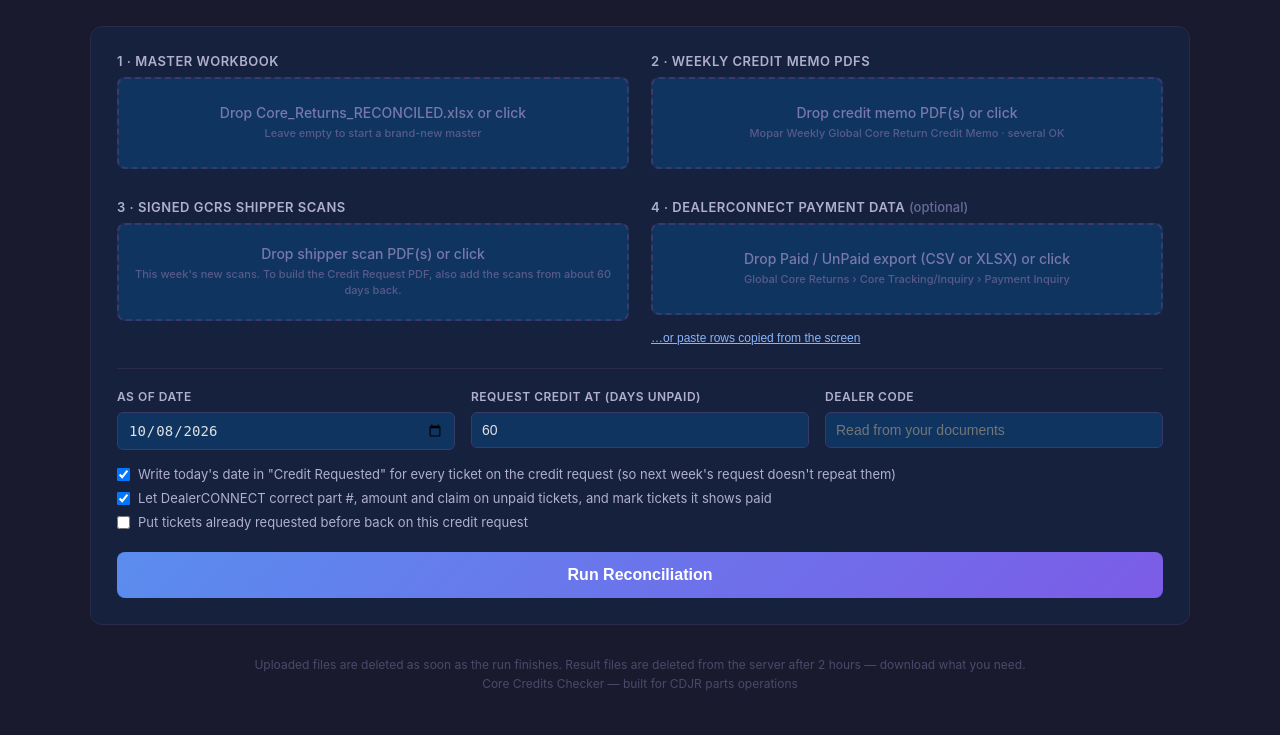
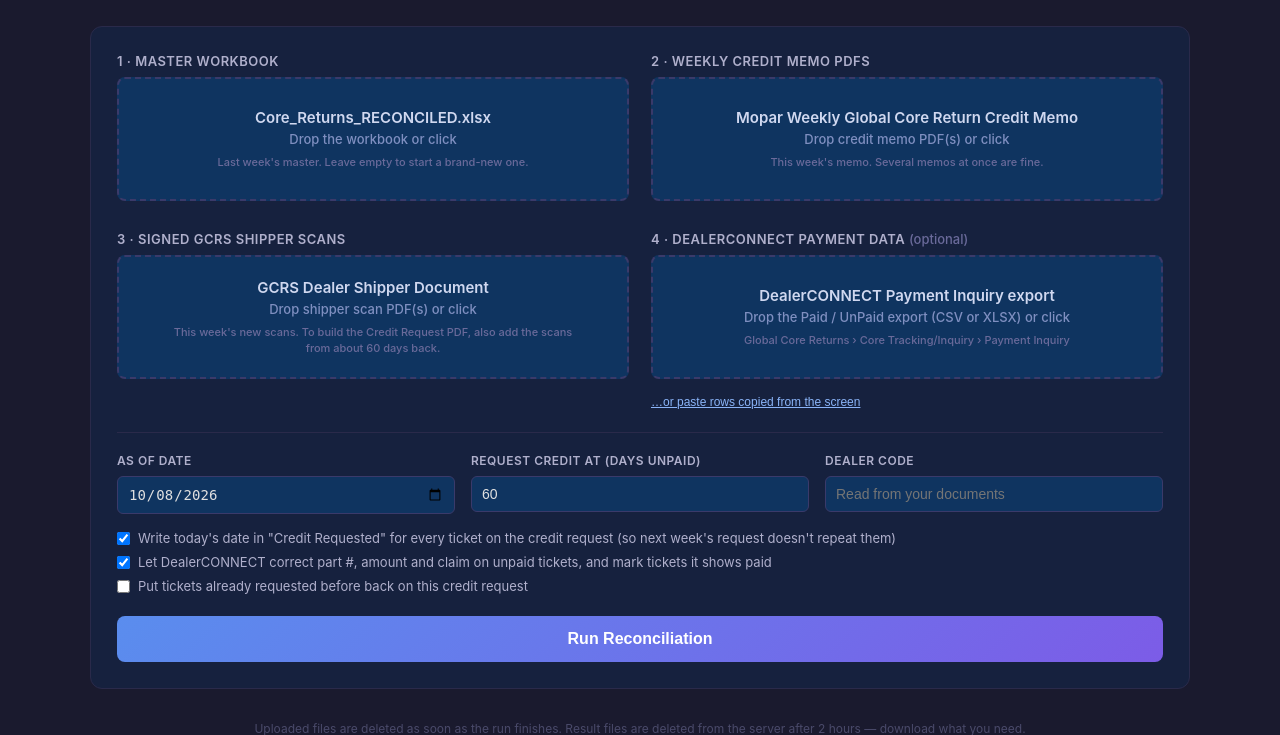
Before and after one commit to cbrown9104/core-credits-checker, a Flask app: page /reconcile in a window 1280 px wide. Shown: the part 187-922 px from the top of the page. Before the commit the page ends 878 px from the top, so only its background shows below. Run offline with Flask 3, Linux system fonts and the light colour scheme.

Commit message:
ui: cleaner upload boxes; dropped files add up instead of replacing
Each of the four upload boxes now reads the same way: the document's name
on top (Core_Returns_RECONCILED.xlsx, Mopar Weekly Global Core Return
Credit Memo, GCRS Dealer Shipper Document, DealerCONNECT Payment Inquiry
export), the "drop or click" line under it, and the explanation in small
type. All four boxes are the same height.

Files dropped or picked in separate batches now stack up in the
multi-file boxes (memos, shipper scans, DealerCONNECT) instead of the
last batch replacing the earlier ones; a repeat of the same file is
ignored, and an x next to each file removes it. The single-file master
box still takes one file.

Checked locally: two separate picks into box 3 give 2 files, picking one
of them again stays at 2, remove drops it to 1, the master box keeps only
the latest file, no console errors.

Co-Authored-By: Claude Fable 5.1 <noreply@anthropic.com>
Claude-Session: https://claude.ai/code/session_01P1iX7mz6d4o2Zk2USK3WfM

```diff
--- a/templates/reconcile.html
+++ b/templates/reconcile.html
@@ -45,17 +45,25 @@
         .form-group label.title .opt { color: #6a6a9a; text-transform: none; font-weight: 500; letter-spacing: 0; }
 
         .drop-zone {
-            padding: 20px 14px; background: #0f3460; border: 2px dashed #3a3a6a;
+            padding: 18px 16px; background: #0f3460; border: 2px dashed #3a3a6a;
             border-radius: 8px; cursor: pointer; text-align: center; color: #7878aa;
-            font-weight: 500; font-size: 14px; transition: all 0.2s ease; min-height: 92px;
-            display: flex; flex-direction: column; align-items: center; justify-content: center;
+            font-weight: 500; font-size: 13px; transition: all 0.2s ease; min-height: 124px;
+            display: flex; flex-direction: column; align-items: center; justify-content: center; gap: 4px;
         }
-        .drop-zone:hover, .drop-zone.dragover { background: #1a4a7a; border-color: #5a8dee; color: #8ab4f8; }
+        .drop-zone:hover, .drop-zone.dragover { background: #1a4a7a; border-color: #5a8dee; }
+        .drop-zone:hover .act, .drop-zone.dragover .act { color: #8ab4f8; }
         .drop-zone input[type="file"] { display: none; }
-        .hint { font-size: 11px; margin-top: 5px; color: #5a5a8a; line-height: 1.45; }
+        .drop-zone .doc { font-size: 15px; font-weight: 600; color: #d0d8f0; }
+        .drop-zone .act { font-size: 13px; color: #7f8fc0; }
+        .drop-zone .hint { font-size: 11px; margin-top: 4px; color: #6a6a9a; line-height: 1.45; max-width: 420px; }
 
         .file-list { margin-top: 8px; font-size: 12px; color: #6abf6a; }
-        .file-list span { display: block; padding: 2px 0; word-break: break-all; }
+        .file-list span { display: flex; align-items: center; gap: 6px; padding: 2px 0; word-break: break-all; }
+        .file-list .rm {
+            background: none; border: none; color: #6a6a9a; cursor: pointer; font-size: 12px;
+            padding: 0 4px; line-height: 1; margin-left: auto;
+        }
+        .file-list .rm:hover { color: #f08080; }
 
         .paste-toggle {
             margin-top: 8px; background: none; border: none; color: #8ab4f8;
@@ -232,8 +240,9 @@
             <div class="form-group">
                 <label class="title">1 · Master workbook</label>
                 <div class="drop-zone" id="masterZone">
-                    <div>Drop Core_Returns_RECONCILED.xlsx or click</div>
-                    <div class="hint">Leave empty to start a brand-new master</div>
+                    <div class="doc">Core_Returns_RECONCILED.xlsx</div>
+                    <div class="act">Drop the workbook or click</div>
+                    <div class="hint">Last week's master. Leave empty to start a brand-new one.</div>
                     <input type="file" id="masterFile" accept=".xlsx,.xlsm">
                 </div>
                 <div class="file-list" id="masterList"></div>
@@ -242,8 +251,9 @@
             <div class="form-group">
                 <label class="title">2 · Weekly credit memo PDFs</label>
                 <div class="drop-zone" id="memoZone">
-                    <div>Drop credit memo PDF(s) or click</div>
-                    <div class="hint">Mopar Weekly Global Core Return Credit Memo · several OK</div>
+                    <div class="doc">Mopar Weekly Global Core Return Credit Memo</div>
+                    <div class="act">Drop credit memo PDF(s) or click</div>
+                    <div class="hint">This week's memo. Several memos at once are fine.</div>
                     <input type="file" id="memoFiles" accept=".pdf" multiple>
                 </div>
                 <div class="file-list" id="memoList"></div>
@@ -252,7 +262,8 @@
             <div class="form-group">
                 <label class="title">3 · Signed GCRS shipper scans</label>
                 <div class="drop-zone" id="shipZone">
-                    <div>Drop shipper scan PDF(s) or click</div>
+                    <div class="doc">GCRS Dealer Shipper Document</div>
+                    <div class="act">Drop shipper scan PDF(s) or click</div>
                     <div class="hint">This week's new scans. To build the Credit Request PDF, also add the scans from about 60 days back.</div>
                     <input type="file" id="shipFiles" accept=".pdf" multiple>
                 </div>
@@ -262,7 +273,8 @@
             <div class="form-group">
                 <label class="title">4 · DealerCONNECT payment data <span class="opt">(optional)</span></label>
                 <div class="drop-zone" id="dcZone">
-                    <div>Drop Paid / UnPaid export (CSV or XLSX) or click</div>
+                    <div class="doc">DealerCONNECT Payment Inquiry export</div>
+                    <div class="act">Drop the Paid / UnPaid export (CSV or XLSX) or click</div>
                     <div class="hint">Global Core Returns › Core Tracking/Inquiry › Payment Inquiry</div>
                     <input type="file" id="dcFiles" accept=".csv,.txt,.xlsx,.xlsm,.xls" multiple>
                 </div>
@@ -315,22 +327,38 @@
 
 <script>
     // ── upload zones ──
+    // Files dropped or picked in separate batches add up (a multi-file box
+    // keeps what it already has); the ✕ next to a file removes it.
     function wireZone(zoneId, inputId, listId) {
         const zone = document.getElementById(zoneId);
         const input = document.getElementById(inputId);
         const list = document.getElementById(listId);
+        let files = [];
+        function sync() {
+            const dt = new DataTransfer();
+            files.forEach(f => dt.items.add(f));
+            input.files = dt.files;
+            list.innerHTML = files.map((f, i) => '<span>✓ ' + esc(f.name) +
+                '<button type="button" class="rm" data-i="' + i + '" aria-label="Remove ' + esc(f.name) + '" title="Remove">✕</button></span>').join('');
+        }
+        function add(incoming) {
+            const picked = Array.from(incoming || []);
+            if (!picked.length) return;
+            if (!input.multiple) files = picked.slice(0, 1);
+            else picked.forEach(f => { if (!files.some(g => g.name === f.name && g.size === f.size)) files.push(f); });
+            sync();
+        }
         zone.addEventListener('click', () => input.click());
-        input.addEventListener('change', () => showFiles(input, list));
+        input.addEventListener('change', () => add(input.files));
         ['dragenter', 'dragover'].forEach(e => zone.addEventListener(e, ev => { ev.preventDefault(); zone.classList.add('dragover'); }));
         ['dragleave', 'drop'].forEach(e => zone.addEventListener(e, ev => { ev.preventDefault(); zone.classList.remove('dragover'); }));
-        zone.addEventListener('drop', ev => {
-            ev.preventDefault();
-            input.files = ev.dataTransfer.files;
-            showFiles(input, list);
+        zone.addEventListener('drop', ev => { ev.preventDefault(); add(ev.dataTransfer.files); });
+        list.addEventListener('click', ev => {
+            const b = ev.target.closest('.rm');
+            if (!b) return;
+            files.splice(Number(b.dataset.i), 1);
+            sync();
         });
-    }
-    function showFiles(input, list) {
-        list.innerHTML = Array.from(input.files).map(f => '<span>✓ ' + esc(f.name) + '</span>').join('');
     }
     wireZone('masterZone', 'masterFile', 'masterList');
     wireZone('memoZone', 'memoFiles', 'memoList');
```
